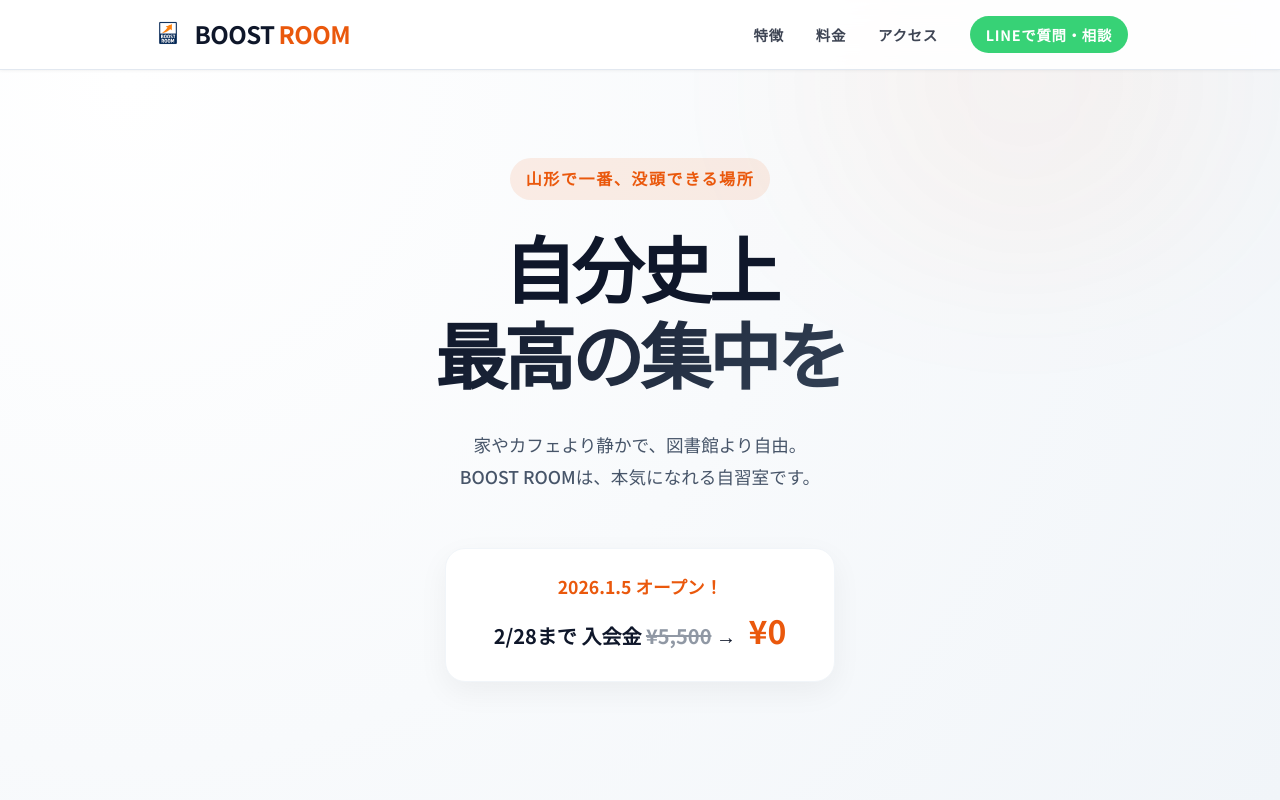
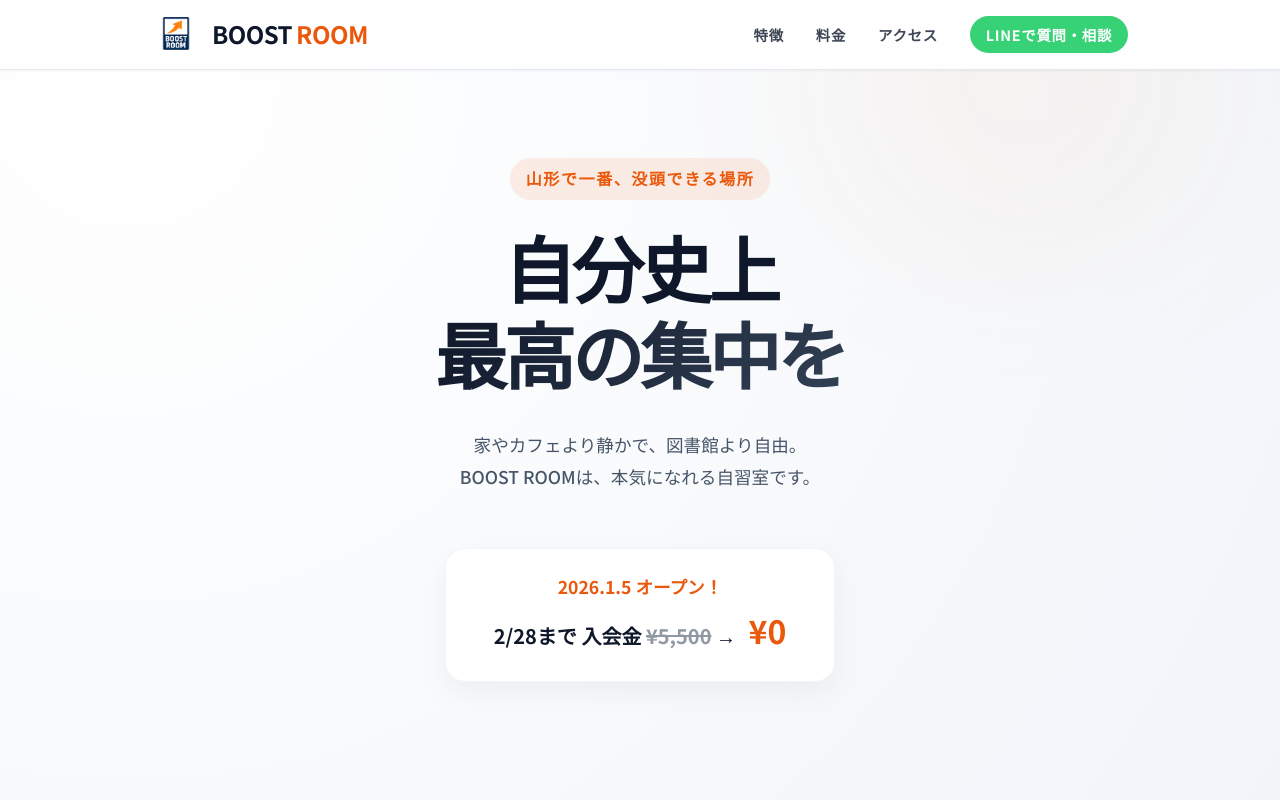
Before and after one commit to motive-shunsuke/white-boost-room, a React (Vite) app: page / in a window 1280 px wide. Shown: the top 800 px of the page. Built offline with nearby package versions, Linux system fonts and the light colour scheme.

Commit message:
Increase header logo size to 48px

```diff
--- a/src/components/Header.css
+++ b/src/components/Header.css
@@ -30,10 +30,10 @@
 }
 
 .header-logo-img {
-    height: 32px;
-    /* Slightly smaller to match text height */
+    height: 48px;
+    /* Standard size for 70px header */
     width: auto;
-    margin-right: 0.4rem;
+    margin-right: 0.5rem;
     object-fit: contain;
 }
 
```
